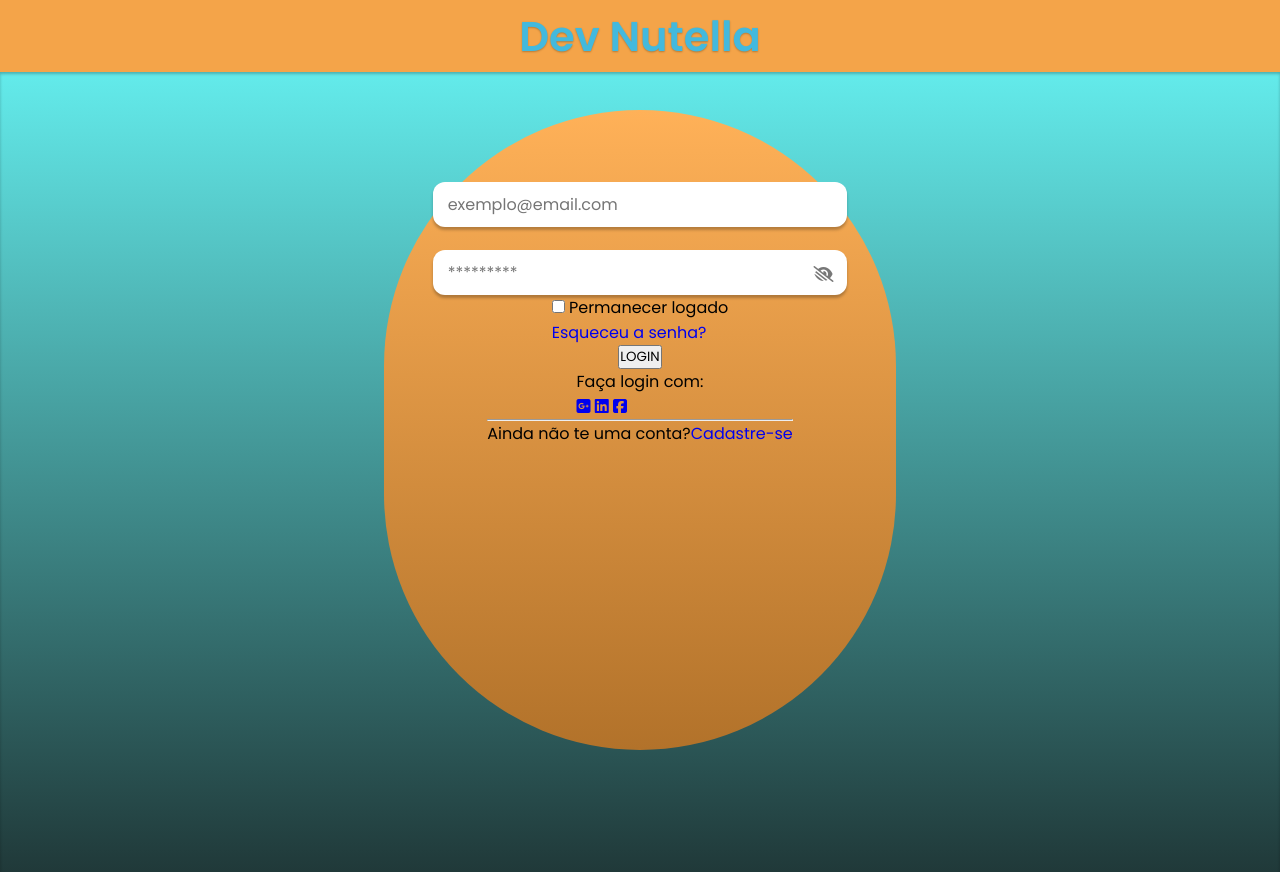
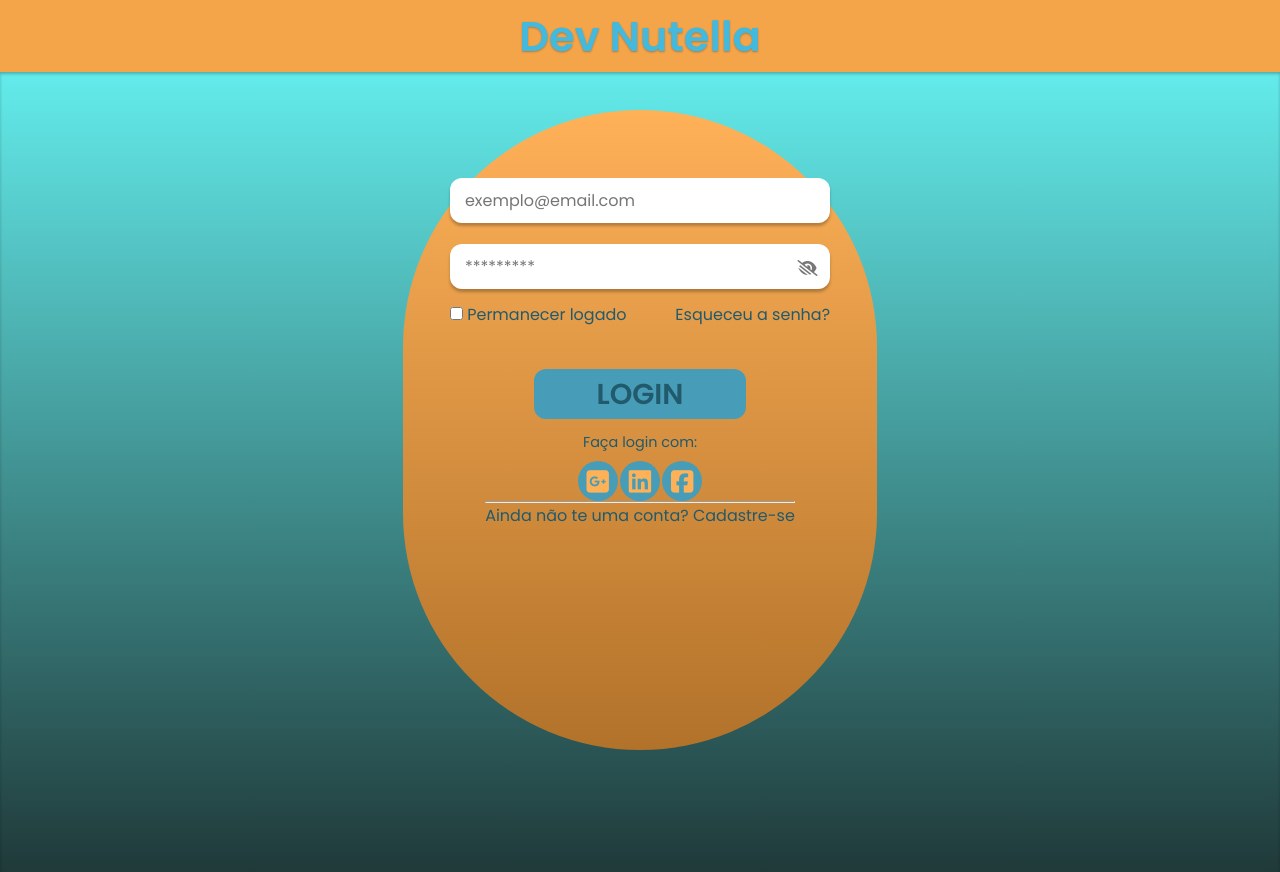
Before and after one commit to wilhamyssena/meu-primeiro-formulario, a plain HTML site: page index.html in a window 1280 px wide. Drawn offline with Linux system fonts and the light colour scheme.

Commit message:
finalização estilo css

```diff
--- a/css/style.css
+++ b/css/style.css
@@ -4,6 +4,7 @@
     box-sizing: border-box;
     font-family: 'Poppins', sans-serif;
     text-decoration: none;
+    color: #215a6c;
 }
 
 header {
@@ -34,11 +35,11 @@ main {
 
 main form {
     margin-top: 3%;
-    width: 40%;
+    width: 37%;
     height: 80vh;
     background: linear-gradient(#ffb158, #b2722a);
     box-shadow: 0px 3px 4px rgba(0, 0, 0, 0.4) inset 0px 4px 4px rgba(0, 0, 0, 0.25);
-    border-radius: 300px;
+    border-radius: 250px;
     padding: 2%;
 
     display: flex;
@@ -94,3 +95,103 @@ main form .password-container i {
 main form .password-container #eye {
     display: none;
 }
+
+main form .password-infos {
+    width: 90%;
+    margin-top: 3%;
+
+    display: flex;
+    align-items: center;
+    justify-content: space-between;
+}
+
+main form .password-infos a {
+    transition: 0.2s ease-in-out;
+}
+
+main form .password-infos a:hover {
+    color: #5b3304;
+}
+
+main form button {
+    background-color: #479db7;
+    width: 50%;
+    height: 50px;
+    border: 0;
+    outline: 0;
+    border-radius: 12px;
+    margin-top: 10%;
+    font-size: 1.8em;
+    font-weight: 600;
+    cursor: pointer;
+    transition: 0.3s ease-in-out;
+}
+
+main form button:hover {
+    background: #215a6c;
+    color: #479db7;
+}
+
+main form .links-container {
+    width: 100%;
+    display: flex;
+    flex-direction: column;
+    align-items: center;
+    margin-top: 3%;
+}
+
+main form .links-container span {
+    font-size: 0.9em;
+    font-weight: 500;
+}
+
+main form .links-container aside {
+    margin-top: 2%;
+    width: 30%;
+
+    display: flex;
+    align-items: center;
+    justify-content: space-around;
+}
+
+main form .links-container aside i {
+ font-size: 1.6em;
+ background-color: #479db7;
+ padding: 8px;
+ height: 40px;
+ width: 40px;
+ border-radius: 20px;
+ transition: 0.3s ease-in-out;
+ color: #479db7;
+
+ display: flex;
+ align-items: center;
+ justify-content: center;
+}
+
+main form .links-container aside .google {
+    color: #ffb158;
+    /* background: linear-gradient(#ffb158 #b2722a); */
+}
+main form .links-container aside .google:hover {
+    background-color: #ffb158;
+    color: #479db7;
+}
+
+main form .links-container aside .linkedin {
+    color: #ffb158;
+}
+
+main form .links-container aside .linkedin:hover {
+    background-color: #ffb158;
+    color: #479db7;
+}
+
+main form .links-container aside .facebook {
+    color: #ffb158;
+}
+
+main form .links-container aside .facebook:hover {
+    background-color: #ffb158;
+    color: #479db7;
+}
--- a/index.html
+++ b/index.html
@@ -44,15 +44,15 @@
                 <span>Faça login com:</span>
 
                 <aside>
-                    <a href="#"><i class="fa-brands fa-google-plus-square"></i></a>
-                    <a href="#"><i class="fa-brands fa-linkedin"></i></a>
-                    <a href="#"><i class="fa-brands fa-facebook-square"></i></a>
+                    <a href="#"><i class="fa-brands fa-google-plus-square google"></i></a>
+                    <a href="#"><i class="fa-brands fa-linkedin linkedin"></i></a>
+                    <a href="#"><i class="fa-brands fa-facebook-square facebook"></i></a>
                 </aside>
             </section>
 
             <footer>
                 <hr>
-                <span>Ainda não te uma conta?<a href="#">Cadastre-se</a></span>
+                <span>Ainda não te uma conta?<a href="#"> Cadastre-se</a></span>
             </footer>
         </form>
     </main>
```
